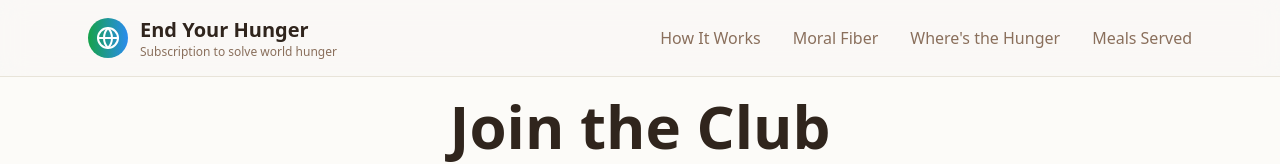
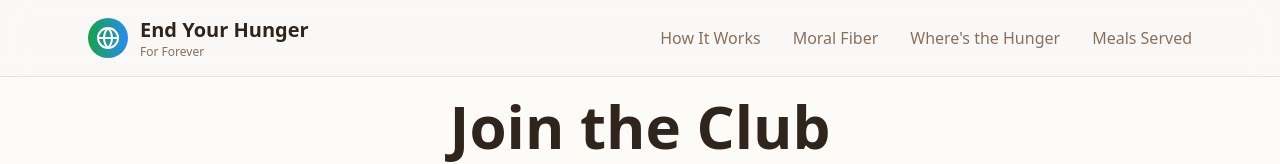
Before and after one commit to adityanarayanan95-collab/end-hunger-now, a React (Vite) app: page / in a window 1280 px wide. Shown: the top 164 px of the page. Built offline with nearby package versions, Linux system fonts and the light colour scheme.

Commit message:
Change header text
Update the text in the top left corner from "subscription to solve world hunger" to "For Forever".

```diff
--- a/src/components/Header.tsx
+++ b/src/components/Header.tsx
@@ -12,7 +12,7 @@ export const Header = () => {
             </div>
             <div>
               <h1 className="text-xl font-bold text-foreground">End Your Hunger</h1>
-              <p className="text-xs text-muted-foreground">Subscription to solve world hunger</p>
+              <p className="text-xs text-muted-foreground">For Forever</p>
             </div>
           </a>
 
```
